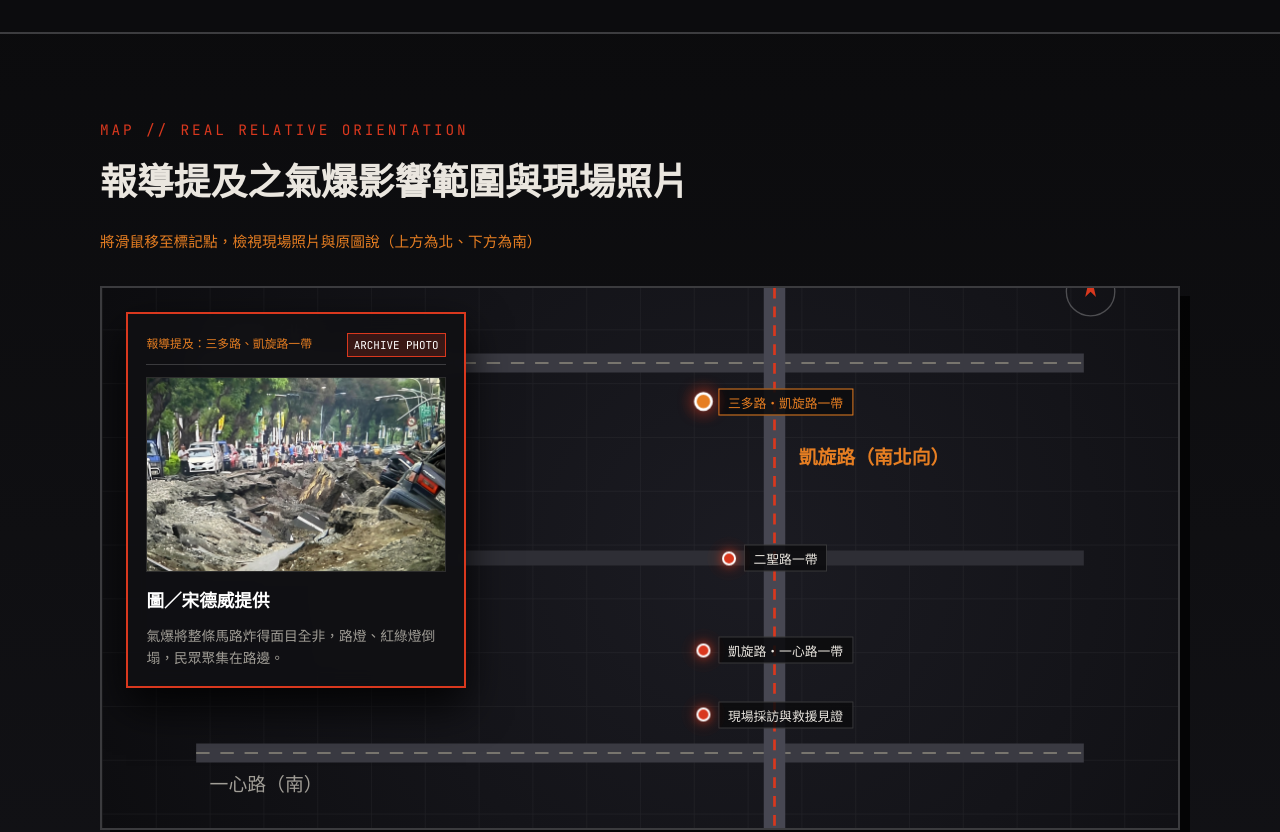
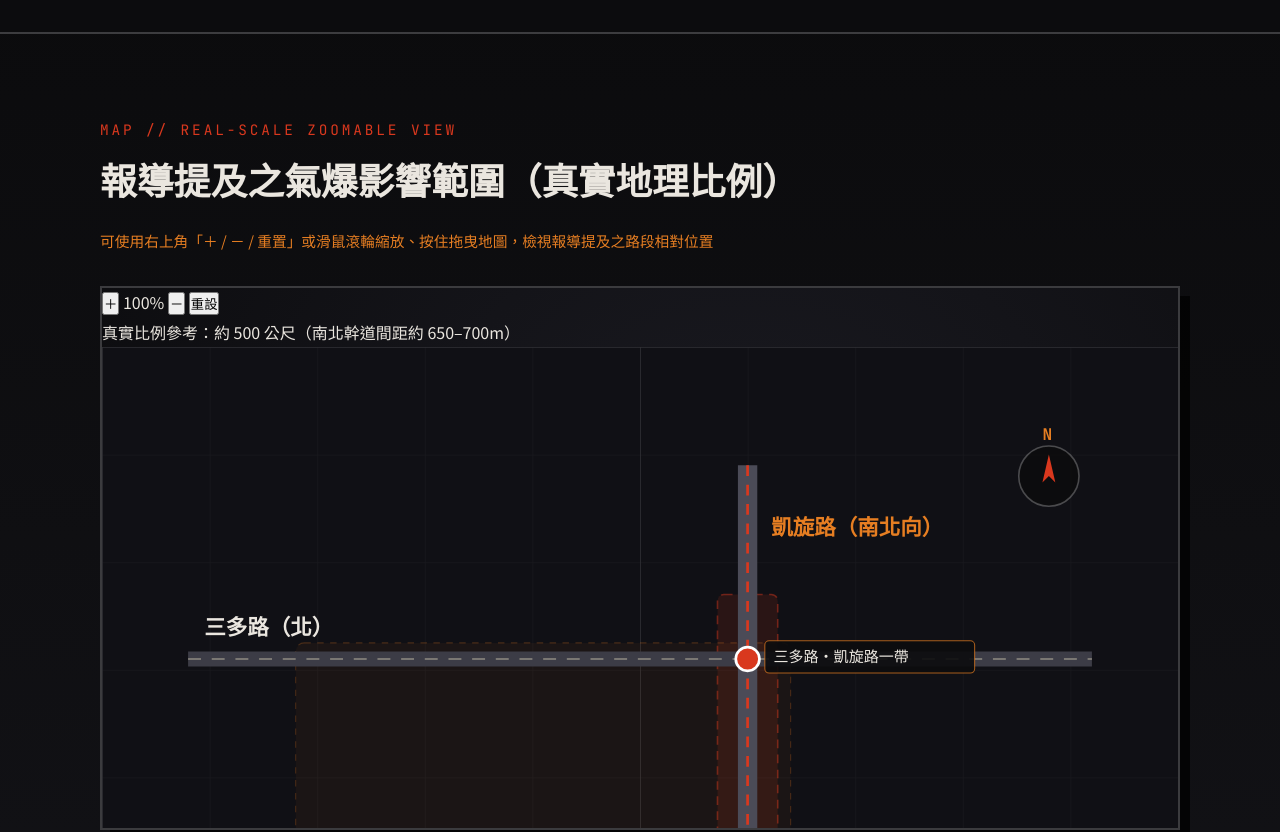
Before and after one commit to mhy1225/gasexplosiontry, a plain HTML site: page index.html in a window 1280 px wide. Shown: the part 2440-3272 px from the top of the page. Drawn offline with Linux system fonts and the light colour scheme.

Commit message:
Update index.html

```diff
--- a/index.html
+++ b/index.html
@@ -119,112 +119,132 @@
     </div>
   </section>
 
-  <!-- 氣爆相對位置互動地圖（依真實地理相對位置：三多路在北、二聖路居中、一心路在南，交會於凱旋路） -->
+<!-- 氣爆影響範圍可縮放地圖（真實地理比例與相對位置，不含未經證實之照片與路口配對） -->
   <section class="map-section" id="disaster-map">
     <div class="container">
       <div class="map-header reveal-up">
-        <span class="chapter-num">MAP // REAL RELATIVE ORIENTATION</span>
-        <h2>報導提及之氣爆影響範圍與現場照片</h2>
+        <span class="chapter-num">MAP // REAL-SCALE ZOOMABLE VIEW</span>
+        <h2>報導提及之氣爆影響範圍（真實地理比例）</h2>
         <p class="map-hint">
-          <span class="desktop-hint">將滑鼠移至標記點，檢視現場照片與原圖說（上方為北、下方為南）</span>
-          <span class="mobile-hint">點擊標記點，檢視現場照片與原圖說（上方為北、下方為南）</span>
+          <span class="desktop-hint">可使用右上角「＋ / － / 重置」或滑鼠滾輪縮放、按住拖曳地圖，檢視報導提及之路段相對位置</span>
+          <span class="mobile-hint">可使用右上角「＋ / － / 重置」縮放，或單指拖曳地圖檢視路段相對位置</span>
         </p>
       </div>
 
       <div class="map-wrapper reveal-up">
-        <div class="tactical-map">
-          <!-- 依真實相對位置繪製：三多路（北，y=105）、二聖路一帶（中，y=250）、一心路（南，y=395），與南北向凱旋路（x=500）交會 -->
-          <svg class="road-svg" viewBox="0 0 800 500" preserveAspectRatio="xMidYMid slice">
-            <defs>
-              <pattern id="grid" width="40" height="40" patternUnits="userSpaceOnUse">
-                <path d="M 40 0 L 0 0 0 40" fill="none" stroke="rgba(255,255,255,0.05)" stroke-width="1"/>
-              </pattern>
-            </defs>
-            <rect width="800" height="500" fill="url(#grid)" />
+        <div class="tactical-map" id="zoomableMapContainer">
+          <!-- 地圖縮放與拖曳控制列 -->
+          <div class="map-controls" aria-label="地圖縮放控制">
+            <button type="button" class="map-ctrl-btn" id="zoomInBtn" title="放大">＋</button>
+            <span class="map-zoom-readout" id="zoomReadout">100%</span>
+            <button type="button" class="map-ctrl-btn" id="zoomOutBtn" title="縮小">－</button>
+            <button type="button" class="map-ctrl-btn reset-btn" id="zoomResetBtn" title="重設視角">重設</button>
+          </div>
 
-            <!-- 北側東西向：三多路 -->
-            <line x1="70" y1="105" x2="730" y2="105" stroke="#3a3a42" stroke-width="14"/>
-            <line x1="70" y1="105" x2="730" y2="105" stroke="#78756e" stroke-width="1.5" stroke-dasharray="10,8"/>
-            <text x="80" y="88" fill="#a09d96" font-size="14" font-family="Noto Sans TC">三多路（北）</text>
+          <!-- 左下角真實比例尺標示（以 1000 單位 ≈ 1000 公尺比例繪製） -->
+          <div class="map-scale-bar">
+            <div class="scale-line"></div>
+            <span>真實比例參考：約 500 公尺（南北幹道間距約 650–700m）</span>
+          </div>
 
-            <!-- 中段東西向：二聖路一帶 -->
-            <line x1="70" y1="250" x2="730" y2="250" stroke="#2e2e35" stroke-width="11"/>
-            <text x="80" y="233" fill="#88857e" font-size="13" font-family="Noto Sans TC">二聖路一帶（中）</text>
+          <!-- 可縮放與平移的 SVG 真實比例路網圖（viewBox 1000 x 1000，1 單位 ≈ 1 公尺） -->
+          <div class="map-pan-stage" id="mapPanStage">
+            <svg class="road-svg" id="realScaleSvg" viewBox="0 0 1000 1000" width="1000" height="1000">
+              <defs>
+                <!-- 100 單位（約 100 公尺）網格 -->
+                <pattern id="realGrid100" width="100" height="100" patternUnits="userSpaceOnUse">
+                  <path d="M 100 0 L 0 0 0 100" fill="none" stroke="rgba(255,255,255,0.045)" stroke-width="1"/>
+                </pattern>
+                <!-- 500 單位（約 500 公尺）主網格 -->
+                <pattern id="realGrid500" width="500" height="500" patternUnits="userSpaceOnUse">
+                  <rect width="500" height="500" fill="url(#realGrid100)"/>
+                  <path d="M 500 0 L 0 0 0 500" fill="none" stroke="rgba(255,255,255,0.1)" stroke-width="1.5"/>
+                </pattern>
+              </defs>
 
-            <!-- 南側東西向：一心路 -->
-            <line x1="70" y1="395" x2="730" y2="395" stroke="#3a3a42" stroke-width="14"/>
-            <line x1="70" y1="395" x2="730" y2="395" stroke="#78756e" stroke-width="1.5" stroke-dasharray="10,8"/>
-            <text x="80" y="423" fill="#a09d96" font-size="14" font-family="Noto Sans TC">一心路（南）</text>
+              <!-- 底圖網格 -->
+              <rect x="0" y="0" width="1000" height="1000" fill="#101015"/>
+              <rect x="0" y="0" width="1000" height="1000" fill="url(#realGrid500)"/>
 
-            <!-- 南北向主軸：凱旋路 -->
-            <line x1="500" y1="35" x2="500" y2="465" stroke="#474752" stroke-width="16"/>
-            <line x1="500" y1="35" x2="500" y2="465" stroke="#d9381e" stroke-width="2" stroke-dasharray="8,6"/>
-            <text x="518" y="180" fill="#e67e22" font-size="14" font-weight="bold" font-family="Noto Sans TC">凱旋路（南北向）</text>
+              <!-- 報導提及之氣爆影響帶狀範圍示意（三多路、凱旋路、一心路與二聖路一帶） -->
+              <g class="report-zone">
+                <!-- 凱旋路南北向影響帶 -->
+                <rect x="572" y="230" width="56" height="630" rx="6" fill="rgba(217, 56, 30, 0.13)" stroke="rgba(217, 56, 30, 0.45)" stroke-width="1.5" stroke-dasharray="8,6"/>
+                <!-- 三多路—一心路北南向主要影響區段 -->
+                <rect x="180" y="275" width="460" height="510" rx="8" fill="rgba(230, 126, 34, 0.05)" stroke="rgba(230, 126, 34, 0.25)" stroke-width="1" stroke-dasharray="6,6"/>
+              </g>
 
-            <!-- 北方方位標示 -->
-            <g transform="translate(735, 52)">
-              <circle cx="0" cy="0" r="18" fill="none" stroke="rgba(255,255,255,0.25)" stroke-width="1"/>
-              <text x="-5" y="-22" fill="#e67e22" font-size="12" font-family="JetBrains Mono">N</text>
-              <polygon points="0,-14 -4,4 0,0 4,4" fill="#d9381e"/>
-            </g>
-          </svg>
+              <!-- 東西向道路 1：三多路（北側，y = 290） -->
+              <line x1="80" y1="290" x2="920" y2="290" stroke="#3c3c46" stroke-width="14"/>
+              <line x1="80" y1="290" x2="920" y2="290" stroke="#8f8b82" stroke-width="1.5" stroke-dasharray="12,10"/>
+              <text x="95" y="268" fill="#eae6df" font-size="20" font-weight="bold" font-family="Noto Sans TC">三多路（北）</text>
 
-          <!-- 標記 1：北側 三多路・凱旋路交會處（y=105 / 500 = 21%, x=500 / 800 = 62.5%） -->
-          <button type="button" class="map-pin active" style="top: 21%; left: 62.5%;"
-            data-img="photo1.jpg"
-            data-loc="報導提及：三多路、凱旋路一帶"
-            data-title="圖／宋德威提供"
-            data-desc="氣爆將整條馬路炸得面目全非，路燈、紅綠燈倒塌，民眾聚集在路邊。">
-            <span class="pin-pulse"></span>
-            <span class="pin-dot"></span>
-            <span class="pin-label">三多路・凱旋路一帶</span>
-          </button>
+              <!-- 東西向道路 2：二聖路一帶（中段，y = 530，距三多路約 240 單位） -->
+              <line x1="80" y1="530" x2="920" y2="530" stroke="#303038" stroke-width="11"/>
+              <text x="95" y="510" fill="#b8b4ac" font-size="18" font-family="Noto Sans TC">二聖路一帶（中）</text>
 
-          <!-- 標記 2：中段 二聖路・凱旋路交會處（y=250 / 500 = 50%, x=500 / 800 = 62.5%） -->
-          <button type="button" class="map-pin" style="top: 50%; left: 62.5%;"
-            data-img="photo2.jpg"
-            data-loc="報導提及：二聖路一帶"
-            data-title="圖／宋德威提供"
-            data-desc="消防隊員與搜救犬不畏危險，穿梭在氣爆坍塌的馬路上，展開救援重建工作。">
-            <span class="pin-pulse"></span>
-            <span class="pin-dot"></span>
-            <span class="pin-label">二聖路一帶</span>
-          </button>
+              <!-- 東西向道路 3：一心路（南側，y = 770，距二聖路約 240 單位，距三多路約 480 單位） -->
+              <line x1="80" y1="770" x2="920" y2="770" stroke="#3c3c46" stroke-width="14"/>
+              <line x1="80" y1="770" x2="920" y2="770" stroke="#8f8b82" stroke-width="1.5" stroke-dasharray="12,10"/>
+              <text x="95" y="802" fill="#eae6df" font-size="20" font-weight="bold" font-family="Noto Sans TC">一心路（南）</text>
 
-          <!-- 標記 3：南側 凱旋路沿線（y=335 / 500 = 67%, x=500 / 800 = 62.5%） -->
-          <button type="button" class="map-pin" style="top: 67%; left: 62.5%;"
-            data-img="photo3.jpg"
-            data-loc="報導提及：凱旋路、三多路與一心路一帶"
-            data-title="圖／宋德威提供"
-            data-desc="救援用消防車也掉進氣爆造成的天坑中。">
-            <span class="pin-pulse"></span>
-            <span class="pin-dot"></span>
-            <span class="pin-label">凱旋路・一心路一帶</span>
-          </button>
+              <!-- 南北向幹道：凱旋路（x = 600） -->
+              <line x1="600" y1="110" x2="600" y2="910" stroke="#4b4b57" stroke-width="18"/>
+              <line x1="600" y1="110" x2="600" y2="910" stroke="#d9381e" stroke-width="2.5" stroke-dasharray="10,8"/>
+              <text x="622" y="175" fill="#e67e22" font-size="20" font-weight="bold" font-family="Noto Sans TC">凱旋路（南北向）</text>
 
-          <!-- 標記 4：南側 一心路・凱旋路交會處（y=395 / 500 = 79%, x=500 / 800 = 62.5%） -->
-          <button type="button" class="map-pin" style="top: 79%; left: 62.5%;"
-            data-img="photo4.jpg"
-            data-loc="報導提及：凱旋路、三多路與一心路一帶"
-            data-title="圖／李珮瑄提供"
-            data-desc="氣爆後的地上布滿碎石，救援人員爬上梯子，而記者拿著攝影機，為社會大眾見證重要時刻。">
-            <span class="pin-pulse"></span>
-            <span class="pin-dot"></span>
-            <span class="pin-label">現場採訪與救援見證</span>
-          </button>
+              <!-- 區域與路段標記點（僅使用報導原文提及之範圍描述，不虛構照片拍攝點） -->
+              <!-- 標記 A：三多路、凱旋路一帶 -->
+              <g class="svg-marker" transform="translate(600, 290)">
+                <circle r="11" fill="#d9381e" stroke="#ffffff" stroke-width="2.5"/>
+                <rect x="16" y="-17" width="195" height="30" rx="4" fill="rgba(12,12,14,0.9)" stroke="rgba(230,126,34,0.7)"/>
+                <text x="24" y="3" fill="#eae6df" font-size="14" font-family="Noto Sans TC">三多路・凱旋路一帶</text>
+              </g>
 
-          <!-- 彈出照片資訊卡 -->
-          <div class="map-popup-card" id="mapPopupCard">
-            <div class="popup-header">
-              <span id="popupLoc">報導提及：三多路、凱旋路一帶</span>
-              <span class="popup-live">ARCHIVE PHOTO</span>
-            </div>
-            <div class="popup-img-box">
-              <img id="popupImg" src="photo1.jpg" alt="氣爆將整條馬路炸得面目全非，路燈、紅綠燈倒塌，民眾聚集在路邊。" />
-            </div>
-            <h3 id="popupTitle">圖／宋德威提供</h3>
-            <p id="popupDesc">氣爆將整條馬路炸得面目全非，路燈、紅綠燈倒塌，民眾聚集在路邊。</p>
+              <!-- 標記 B：二聖路一帶 -->
+              <g class="svg-marker" transform="translate(600, 530)">
+                <circle r="10" fill="#e67e22" stroke="#ffffff" stroke-width="2.5"/>
+                <rect x="16" y="-17" width="135" height="30" rx="4" fill="rgba(12,12,14,0.9)" stroke="rgba(230,126,34,0.7)"/>
+                <text x="24" y="3" fill="#eae6df" font-size="14" font-family="Noto Sans TC">二聖路一帶</text>
+              </g>
+
+              <!-- 標記 C：凱旋路、三多路與一心路一帶 -->
+              <g class="svg-marker" transform="translate(600, 770)">
+                <circle r="11" fill="#d9381e" stroke="#ffffff" stroke-width="2.5"/>
+                <rect x="16" y="-17" width="195" height="30" rx="4" fill="rgba(12,12,14,0.9)" stroke="rgba(230,126,34,0.7)"/>
+                <text x="24" y="3" fill="#eae6df" font-size="14" font-family="Noto Sans TC">一心路・凱旋路一帶</text>
+              </g>
+
+              <!-- 方位羅盤（北 N 在上方） -->
+              <g transform="translate(880, 120)">
+                <circle cx="0" cy="0" r="28" fill="rgba(12,12,14,0.85)" stroke="rgba(255,255,255,0.25)" stroke-width="1.5"/>
+                <text x="-6" y="-34" fill="#e67e22" font-size="15" font-weight="bold" font-family="JetBrains Mono">N</text>
+                <polygon points="0,-20 -6,6 0,0 6,6" fill="#d9381e"/>
+              </g>
+            </svg>
           </div>
+
+          <!-- 下方／側邊報導範圍說明卡（純文字依據報導原文，不放未標明地點之照片） -->
+          <aside class="map-info-panel">
+            <h3>報導提及之影響區域說明</h3>
+            <ul class="report-loc-list">
+              <li>
+                <strong>三多路、凱旋路一帶</strong>
+                <span>報導提及瓦斯氣味瀰漫、路面隆起扭曲之範圍。</span>
+              </li>
+              <li>
+                <strong>凱旋路、三多路與一心路一帶</strong>
+                <span>報導提及沿地下石化管線擴散之丙烯氣體引發爆炸、人孔蓋被炸飛與火光竄過之範圍。</span>
+              </li>
+              <li>
+                <strong>二聖路一帶</strong>
+                <span>報導提及受訪記者宋德威從消防隊員口中得知災情嚴重並前往現場之區域。</span>
+              </li>
+            </ul>
+            <p class="map-disclaimer">
+              ※ 註：本圖依真實地理南北／東西相對位置與路段間距比例繪製，僅標示報導原文提及之道路與區域範圍，未將個別現場照片對應至未經證實之確切路口。
+            </p>
+          </aside>
         </div>
       </div>
     </div>
```
